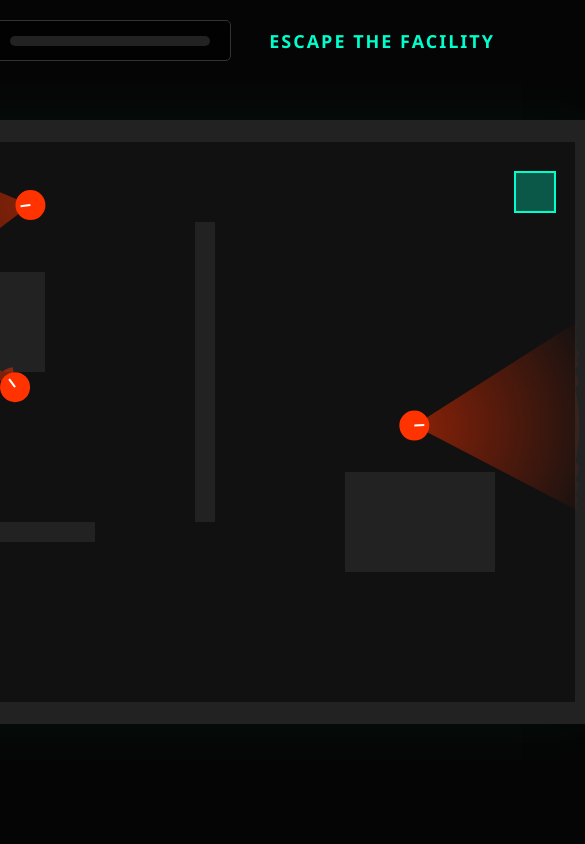
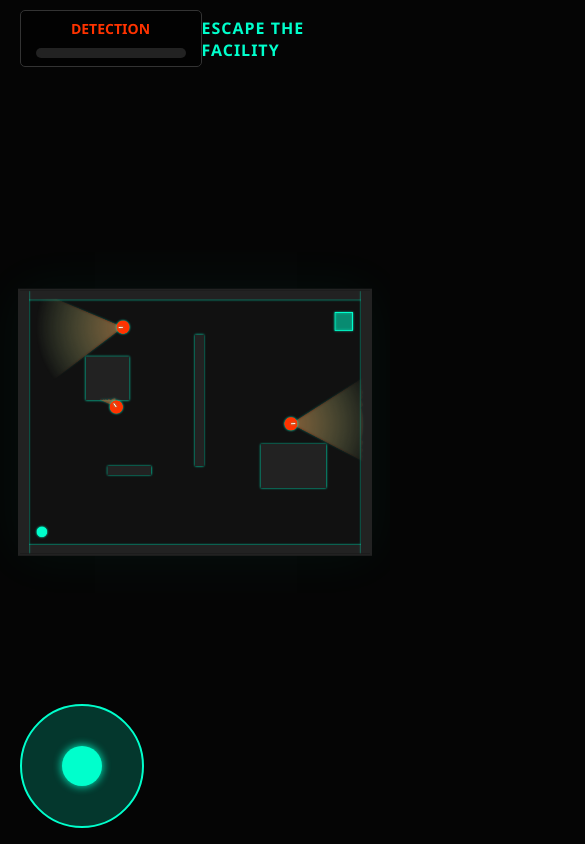
Before and after one commit to nishink/my-mini-games, a plain HTML site: page mini-stealth/public/index.html in a window 390 px wide. Shown: the whole page, 585 px wide, since content can reach past the window. Drawn offline with Linux system fonts and the light colour scheme.

Commit message:
mini-stealthをスマホ向けに調整

```diff
--- a/mini-stealth/public/index.html
+++ b/mini-stealth/public/index.html
@@ -19,6 +19,12 @@
 
     <canvas id="game-canvas"></canvas>
 
+    <div id="virtual-joystick" class="hidden">
+        <div id="joystick-base">
+            <div id="joystick-stick"></div>
+        </div>
+    </div>
+
     <div id="game-message" class="overlay hidden">
         <h1 id="message-title">DETECTED!</h1>
         <button id="restart-btn">RETRY</button>
--- a/mini-stealth/public/src/Game.js
+++ b/mini-stealth/public/src/Game.js
@@ -31,8 +31,13 @@ export class Game {
         this.restartBtn.onclick = () => this.reset();
         this.nextBtn.onclick = () => this.reset();
 
+        this.renderer.onResize = () => this.onResize();
+        this.onResize();
+        this.gameLoop();
+    }
+
+    onResize() {
         this.reset();
-        this.gameLoop();
     }
 
     reset() {
--- a/mini-stealth/public/src/Input.js
+++ b/mini-stealth/public/src/Input.js
@@ -1,11 +1,72 @@
 export class Input {
     constructor() {
         this.keys = {};
+        this.joystickActive = false;
+        this.joystickX = 0;
+        this.joystickY = 0;
+        this.maxDistance = 40; // スティックの最大移動距離
+
+        // Keyboard events
         window.addEventListener('keydown', (e) => this.keys[e.code] = true);
         window.addEventListener('keyup', (e) => this.keys[e.code] = false);
+
+        // Virtual Joystick
+        const joystickBase = document.getElementById('joystick-base');
+        const joystickStick = document.getElementById('joystick-stick');
+
+        if (joystickBase && joystickStick) {
+            let startX = 0;
+            let startY = 0;
+
+            const updateJoystick = (clientX, clientY) => {
+                const rect = joystickBase.getBoundingClientRect();
+                const centerX = rect.left + rect.width / 2;
+                const centerY = rect.top + rect.height / 2;
+
+                let dx = clientX - centerX;
+                let dy = clientY - centerY;
+                const distance = Math.sqrt(dx * dx + dy * dy);
+
+                if (distance > this.maxDistance) {
+                    dx = (dx / distance) * this.maxDistance;
+                    dy = (dy / distance) * this.maxDistance;
+                }
+
+                joystickStick.style.transform = `translate(${dx - 20}px, ${dy - 20}px)`;
+
+                this.joystickX = dx / this.maxDistance;
+                this.joystickY = dy / this.maxDistance;
+            };
+
+            joystickBase.addEventListener('pointerdown', (e) => {
+                e.preventDefault();
+                this.joystickActive = true;
+                startX = e.clientX;
+                startY = e.clientY;
+                updateJoystick(e.clientX, e.clientY);
+            });
+
+            window.addEventListener('pointermove', (e) => {
+                if (!this.joystickActive) return;
+                e.preventDefault();
+                updateJoystick(e.clientX, e.clientY);
+            });
+
+            window.addEventListener('pointerup', (e) => {
+                if (!this.joystickActive) return;
+                this.joystickActive = false;
+                joystickStick.style.transform = 'translate(-50%, -50%)';
+                this.joystickX = 0;
+                this.joystickY = 0;
+            });
+        }
     }
 
     isPressed(code) {
         return !!this.keys[code];
     }
+
+    getJoystick() {
+        return { x: this.joystickX, y: this.joystickY };
+    }
 }
--- a/mini-stealth/public/src/Player.js
+++ b/mini-stealth/public/src/Player.js
@@ -18,10 +18,18 @@ export class Player {
         let dx = 0;
         let dy = 0;
 
+        // Keyboard input
         if (input.isPressed('ArrowLeft') || input.isPressed('KeyA')) dx -= speed;
         if (input.isPressed('ArrowRight') || input.isPressed('KeyD')) dx += speed;
         if (input.isPressed('ArrowUp') || input.isPressed('KeyW')) dy -= speed;
         if (input.isPressed('ArrowDown') || input.isPressed('KeyS')) dy += speed;
+
+        // Joystick input (for mobile)
+        const joystick = input.getJoystick();
+        if (joystick.x !== 0 || joystick.y !== 0) {
+            dx += joystick.x * speed;
+            dy += joystick.y * speed;
+        }
 
         // 斜め移動の速度補正
         if (dx !== 0 && dy !== 0) {
--- a/mini-stealth/public/src/Renderer.js
+++ b/mini-stealth/public/src/Renderer.js
@@ -1,14 +1,39 @@
 export class Renderer {
     constructor(canvas) {
+        this.canvas = canvas;
         this.ctx = canvas.getContext('2d');
-        this.width = 800;
-        this.height = 600;
-        canvas.width = this.width;
-        canvas.height = this.height;
+        this.resize();
+        window.addEventListener('resize', () => this.resize());
+    }
+
+    resize() {
+        const container = this.canvas.parentElement;
+        const maxWidth = Math.min(window.innerWidth - 40, 800);
+        const maxHeight = Math.min(window.innerHeight - 200, 600);
+
+        // アスペクト比を維持してスケール
+        const scaleX = maxWidth / 800;
+        const scaleY = maxHeight / 600;
+        this.scale = Math.min(scaleX, scaleY);
+
+        this.canvas.width = 800;
+        this.canvas.height = 600;
+        this.canvas.style.width = (800 * this.scale) + 'px';
+        this.canvas.style.height = (600 * this.scale) + 'px';
+
+        // Show/hide virtual joystick on mobile
+        const joystick = document.getElementById('virtual-joystick');
+        if (window.innerWidth <= 768) {
+            joystick.classList.remove('hidden');
+        } else {
+            joystick.classList.add('hidden');
+        }
+
+        if (this.onResize) this.onResize();
     }
 
     draw(player, enemies, map, alertLevel) {
-        this.ctx.clearRect(0, 0, this.width, this.height);
+        this.ctx.clearRect(0, 0, 800, 600);
 
         // 壁の描画
         this.ctx.fillStyle = '#222';
@@ -50,7 +75,6 @@ export class Renderer {
         this.ctx.beginPath();
         this.ctx.arc(player.x, player.y, player.radius, 0, Math.PI * 2);
         this.ctx.fill();
-        this.ctx.shadowBlur = 0;
     }
 
     drawEnemyVision(e, walls) {
--- a/mini-stealth/public/style.css
+++ b/mini-stealth/public/style.css
@@ -64,6 +64,10 @@ body {
     background: #111;
     border: 2px solid #222;
     box-shadow: 0 0 50px rgba(0, 255, 204, 0.05);
+    position: absolute;
+    top: 50%;
+    left: 50%;
+    transform: translate(-50%, -50%);
 }
 
 .overlay {
@@ -99,6 +103,78 @@ button {
     border: 2px solid currentColor;
     cursor: pointer;
     transition: all 0.2s;
+}
+
+button:hover {
+    background: rgba(0, 255, 204, 0.1);
+}
+
+/* Virtual Joystick */
+#virtual-joystick {
+    position: fixed;
+    bottom: 20px;
+    left: 20px;
+    width: 120px;
+    height: 120px;
+    z-index: 50;
+}
+
+#joystick-base {
+    width: 100%;
+    height: 100%;
+    background: rgba(0, 255, 204, 0.2);
+    border: 2px solid #00ffcc;
+    border-radius: 50%;
+    position: relative;
+    touch-action: none;
+}
+
+#joystick-stick {
+    width: 40px;
+    height: 40px;
+    background: #00ffcc;
+    border-radius: 50%;
+    position: absolute;
+    top: 50%;
+    left: 50%;
+    transform: translate(-50%, -50%);
+    box-shadow: 0 0 10px #00ffcc;
+}
+
+/* Mobile adjustments */
+@media (max-width: 768px) {
+    #game-ui {
+        width: 90%;
+        top: 10px;
+    }
+
+    #alert-container {
+        flex-direction: column;
+        gap: 10px;
+        padding: 8px 15px;
+    }
+
+    .progress-container {
+        width: 150px;
+    }
+
+    #info-text {
+        font-size: 16px;
+        letter-spacing: 1px;
+    }
+
+    h1 {
+        font-size: 48px;
+        margin-bottom: 20px;
+        letter-spacing: 3px;
+    }
+
+    button {
+        padding: 12px 40px;
+        font-size: 18px;
+    }
+}
+    transition: all 0.2s;
     text-transform: uppercase;
     font-weight: bold;
 }
```
